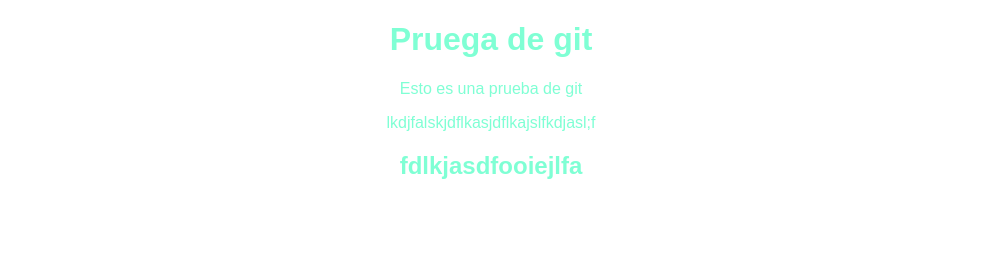
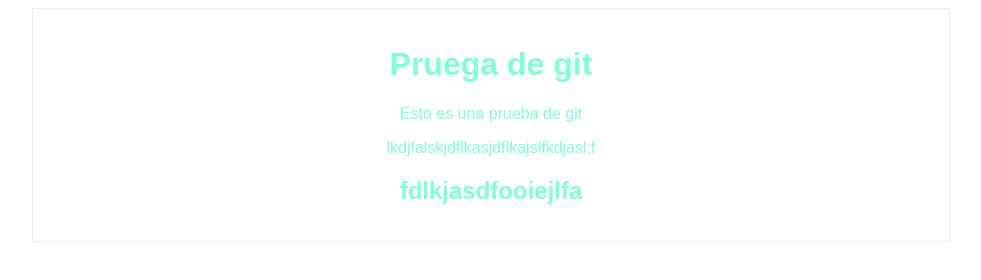
Before and after one commit to BjRodiguez/pruebagit, a plain HTML site: page index.html in a window 1280 px wide. Shown: the whole page, without its empty margins (149-1130 px from the left). Drawn offline with Linux system fonts and the light colour scheme.

Commit message:
modificando los html

```diff
--- a/css/style.css
+++ b/css/style.css
@@ -3,3 +3,11 @@ body {
     text-align: center;
     font-family: "Arial";
 }
+
+#container {
+    width: 70%;
+    padding: 1em;
+    text-align: center;
+    border: 1px solid #0001;
+    margin: 0 auto;
+}
--- a/index.html
+++ b/index.html
@@ -8,12 +8,18 @@
     <title>Prueba git</title>
 </head>
 <body>
-    <h1>Pruega de git</h1>
+    <div id="container">
+        <div class="post">
+            <h1>Pruega de git</h1>
 
-    <p>Esto es una prueba de git </p>
+            <p>Esto es una prueba de git </p>
 
-    <p>lkdjfalskjdflkasjdflkajslfkdjasl;f</p>
+            <p>lkdjfalskjdflkasjdflkajslfkdjasl;f</p>
 
-    <h2>fdlkjasdfooiejlfa</h2>
+            <h2>fdlkjasdfooiejlfa</h2>
+
+        </div>
+    </div>
+
 </body>
 </html>
```
